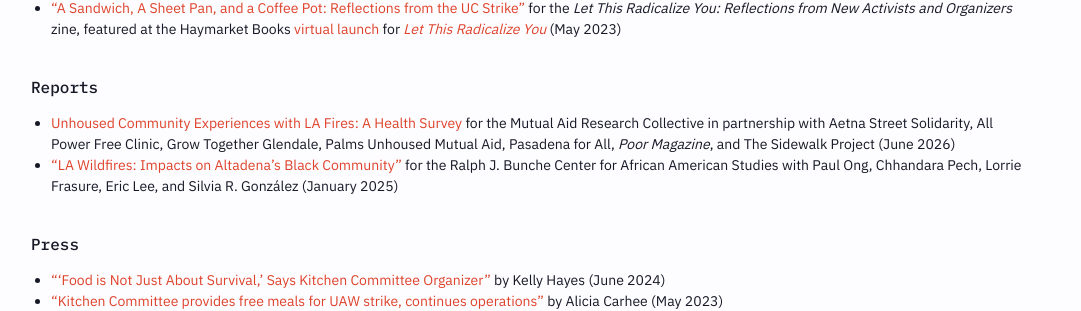
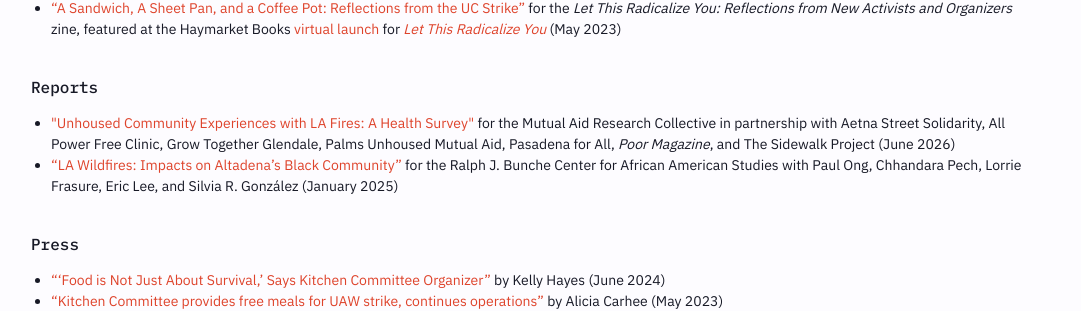
Before and after one commit to samyuc/samyuc.github.io, a Jekyll site: the page built from writing.html, in a window 1280 px wide. Shown: the part 322-633 px from the top of the page, without its empty margins (97-1178 px from the left). Built offline with Jekyll 4.4.1, drawn with Linux system fonts in a browser that asks for light colours.

Commit message:
added MARC

```diff
--- a/writing.html
+++ b/writing.html
@@ -14,7 +14,7 @@ Community Organizing" for <i>Educating for Multiracial Democracy</i>, edited by
 <br>
 <section>Reports</section>
 <ul><dl>
-<dt><li> <a href=https://www.mutualaidresearchcollective.com/the-la-fires-report>Unhoused Community Experiences with LA Fires: A Health Survey</a> for the Mutual Aid Research Collective in partnership with Aetna Street Solidarity, All Power Free Clinic, Grow Together Glendale, Palms Unhoused Mutual Aid, Pasadena for All, <i>Poor Magazine</i>, and The Sidewalk Project (June 2026)</li>
+<dt><li> <a href=https://www.mutualaidresearchcollective.com/the-la-fires-report>"Unhoused Community Experiences with LA Fires: A Health Survey"</a> for the Mutual Aid Research Collective in partnership with Aetna Street Solidarity, All Power Free Clinic, Grow Together Glendale, Palms Unhoused Mutual Aid, Pasadena for All, <i>Poor Magazine</i>, and The Sidewalk Project (June 2026)</li>
 <dt><li> <a href=https://bunchecenter.ucla.edu/reports/la-wildfires-impacts-on-altadenas-black-community/">“LA Wildfires: Impacts on Altadena’s Black Community”</a> for the Ralph J. Bunche Center for African American Studies with Paul Ong, Chhandara Pech, Lorrie Frasure, Eric Lee, and Silvia R. González (January 2025)</li></dl></ul>
 
 <br>
```
